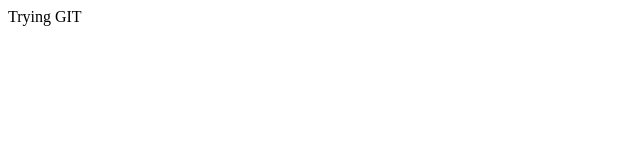
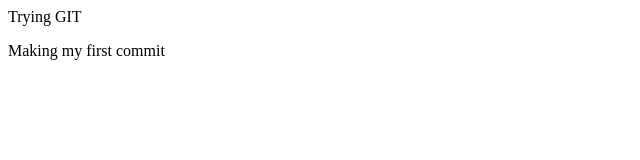
Before and after one commit to miztli/FirstExample, a plain HTML site: page index.html in a window 1280 px wide. Shown: the whole page, without its empty margins (0-640 px from the left). Drawn offline with Linux system fonts and the light colour scheme.

Commit message:
Adding the first change

```diff
--- a/index.html
+++ b/index.html
@@ -4,5 +4,6 @@
 </head>
 <body>
 	<p>Trying GIT</p>
+	<p>Making my first commit</p>
 </body>
 </html>
```
